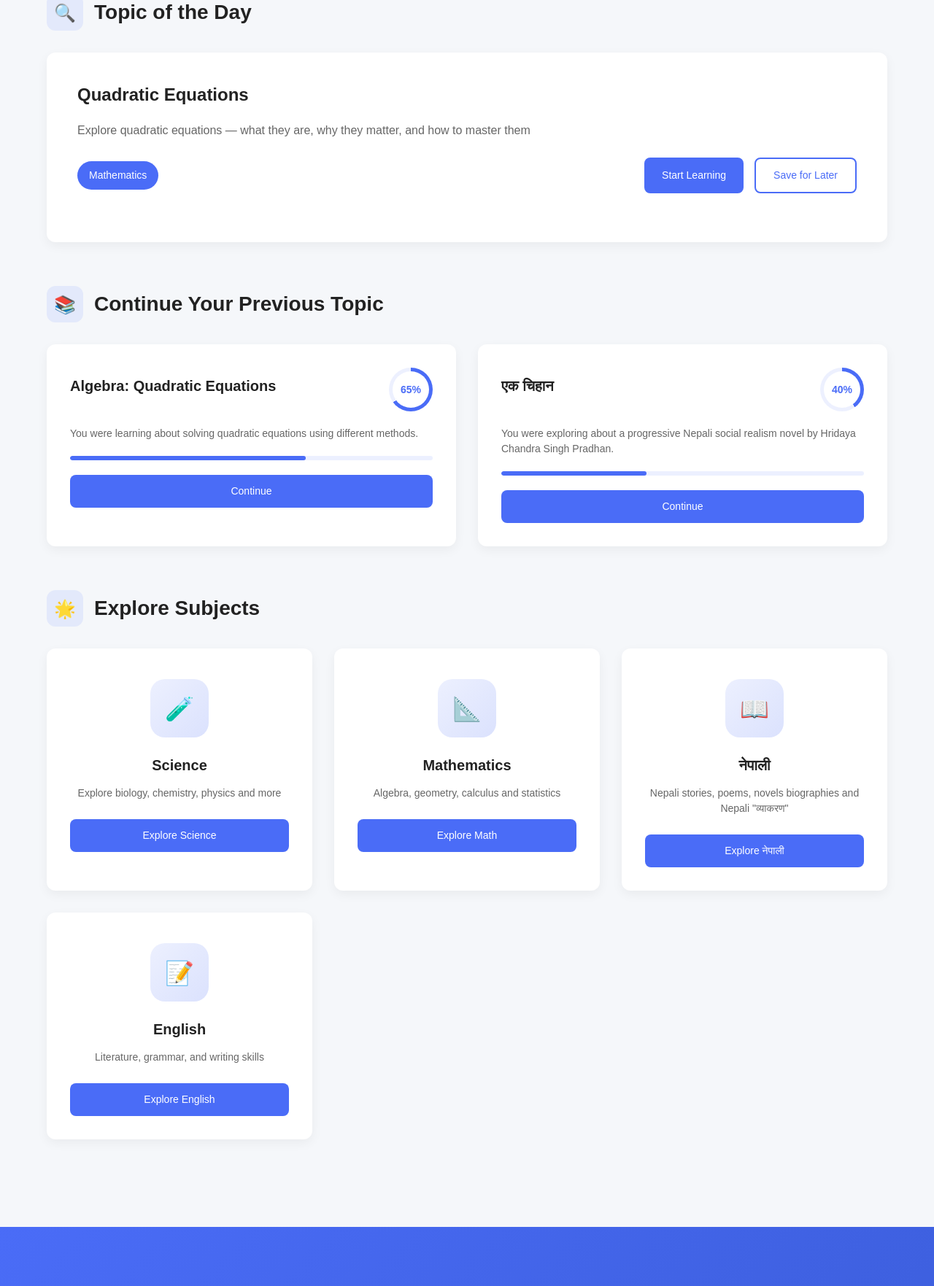
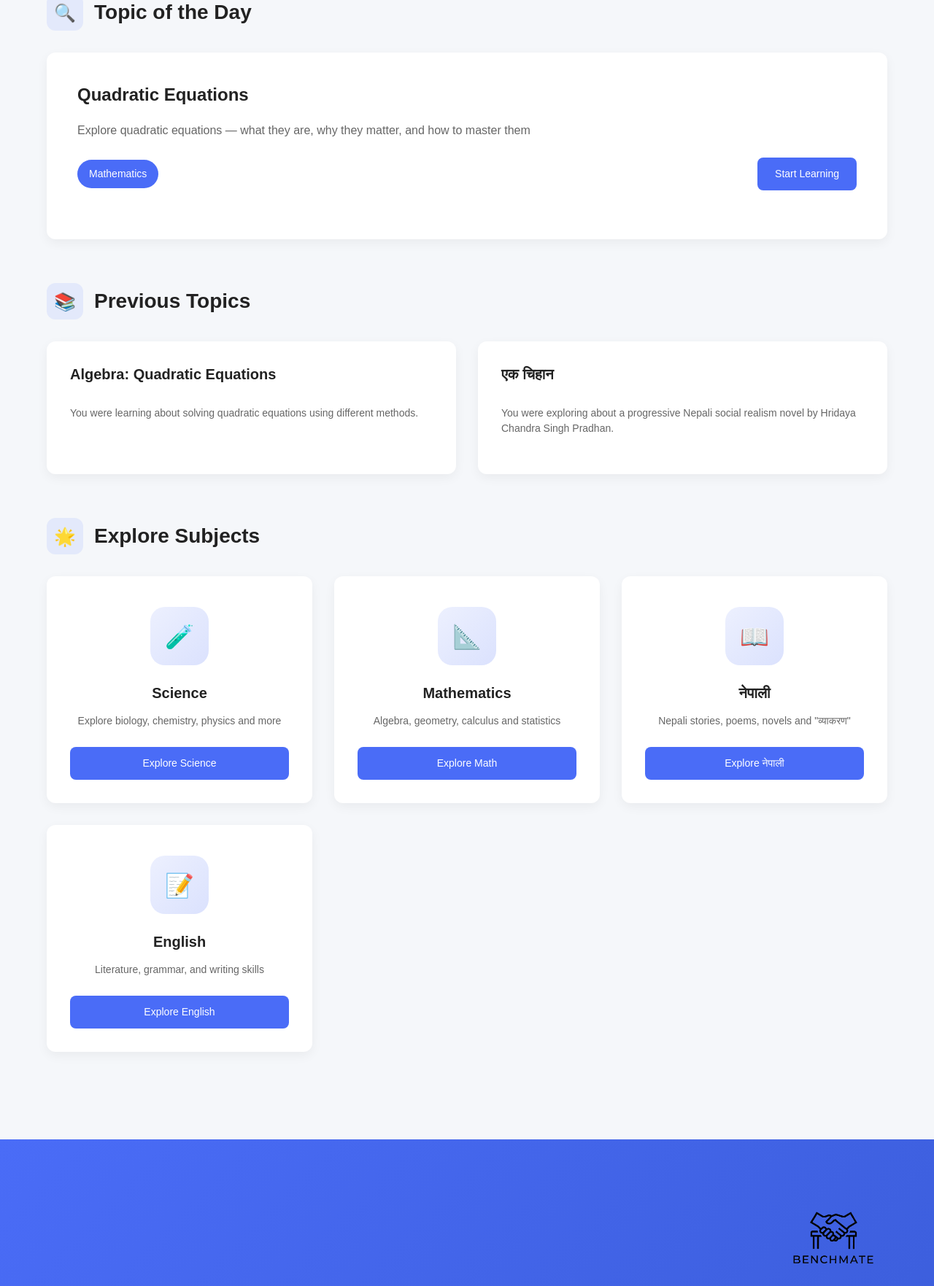
Before and after one commit to Prashant2029/BenchMate, a Django app: template BenchMatee/templates/Dashboard.html in a window 1280 px wide. Shown: the part 290-2053 px from the top of the page at 73% size. Run offline with Django 5.2, Linux system fonts and the light colour scheme; the template is opened without the code that fills it, so the values that code supplies are empty.

Commit message:
Updated Dashboard.html

```diff
--- a/BenchMatee/templates/Dashboard.html
+++ b/BenchMatee/templates/Dashboard.html
@@ -698,9 +698,6 @@
                         <a href="#" class="btn-primary">
                             <span class="btn-text">Start Learning</span>
                         </a>
-                        <a href="#" class="btn-outline">
-                            <span class="btn-text">Save for Later</span>
-                        </a>
                     </div>
                 </div>
             </div>
@@ -712,42 +709,24 @@
                 <div class="section-icon">
                     <div class="symbol">📚</div>
                 </div>
-                <h2 class="section-title">Continue Your Previous Topic</h2>
+                <h2 class="section-title">Previous Topics</h2>
             </div>
             <div class="continue-grid">
                 <div class="continue-card">
                     <div class="progress-header">
                         <h3 class="continue-title">Algebra: Quadratic Equations</h3>
-                        <div class="progress-circle" style="--progress: 65%">
-                            <span class="progress-text">65%</span>
-                        </div>
                     </div>
                     <p class="continue-description">
                         You were learning about solving quadratic equations using different methods.
                     </p>
-                    <div class="progress-bar">
-                        <div class="progress-fill" style="width: 65%"></div>
-                    </div>
-                    <a href="#" class="btn-primary">
-                        <span class="btn-text">Continue</span>
-                    </a>
                 </div>
                 <div class="continue-card">
                     <div class="progress-header">
                         <h3 class="continue-title">एक चिहान</h3>
-                        <div class="progress-circle" style="--progress: 40%">
-                            <span class="progress-text">40%</span>
-                        </div>
                     </div>
                     <p class="continue-description">
                         You were exploring about a progressive Nepali social realism novel by Hridaya Chandra Singh Pradhan.
                     </p>
-                    <div class="progress-bar">
-                        <div class="progress-fill" style="width: 40%"></div>
-                    </div>
-                    <a href="#" class="btn-primary">
-                        <span class="btn-text">Continue</span>
-                    </a>
                 </div>
             </div>
         </section>
@@ -791,7 +770,7 @@
                     </div>
                     <h3 class="subject-name">नेपाली</h3>
                     <p class="subject-description">
-                        Nepali stories, poems, novels biographies and Nepali "व्याकरण"
+                        Nepali stories, poems, novels and "व्याकरण"
                     </p>
                     <a href="#" class="btn-primary">
                         <span class="btn-text">Explore नेपाली</span>
```
